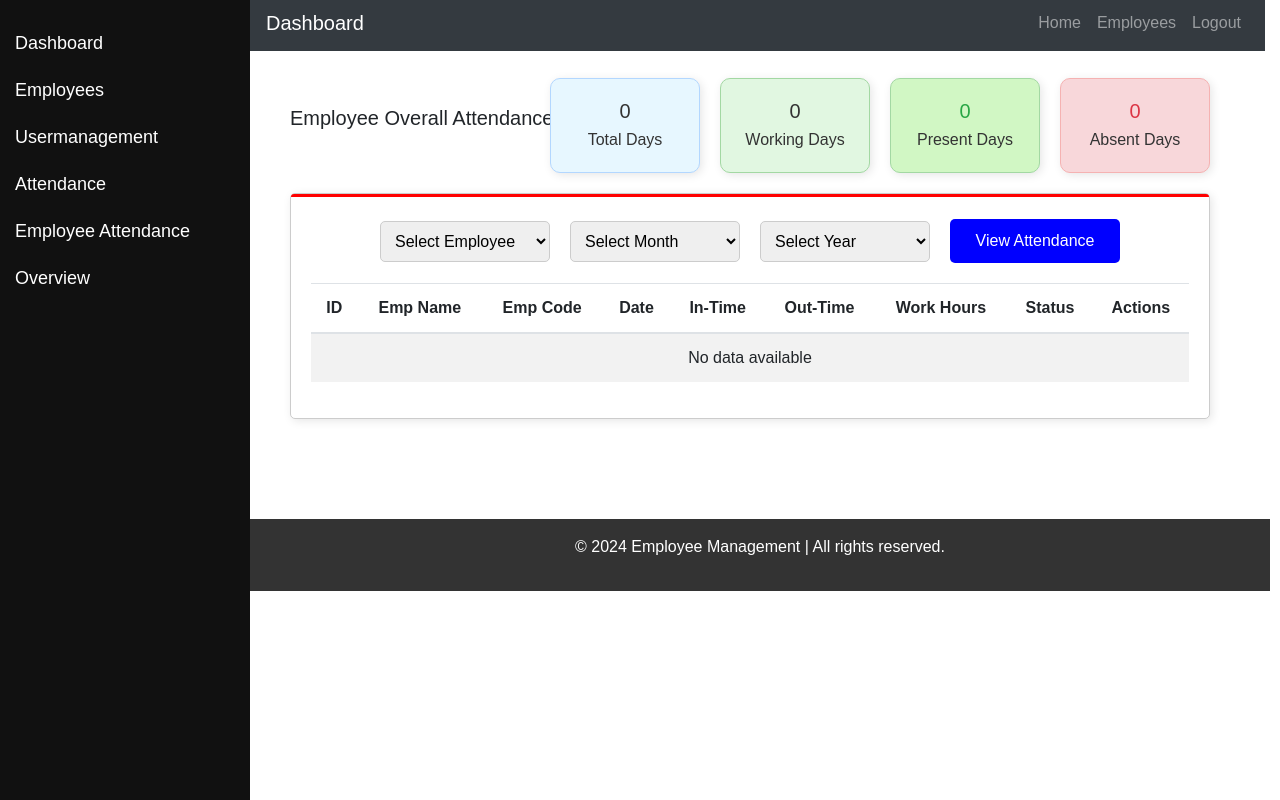
After one commit to Accentel/Practice, a PHP site: page /atte_overview.php in a window 1280 px wide. The commit adds this page. Run offline with PHP 8.4, Linux system fonts and the light colour scheme; a user stored in the database is signed in; data comes from the database, SQL or seed files in the repository; some libraries are stand-ins or nearby versions.

Commit message:
06-12-2024

```diff
--- /dev/null
+++ b/atte_overview.php
@@ -0,0 +1,288 @@
+<?php
+include('header.php');
+include('sidemenu.php');
+
+$attendanceResult = null;
+$totalDays = 0;
+$workingDays = 0;
+$presentDays = 0;
+$absentDays = 0;
+
+if ($_SERVER['REQUEST_METHOD'] == 'POST') {
+    $empcode = $_POST['empcode'];
+    $month = $_POST['month'];
+    $year = $_POST['year'];
+    include("connection.php");
+
+    // Fetch attendance records for the selected employee, month, and year
+    $stmt = $conn->prepare("SELECT ea.id, ea.date, ea.check_in_time, ea.check_out_time, ea.status, ea.work_hours, e.name, e.empcode AS emp_code
+                            FROM emp_attendance AS ea
+                            INNER JOIN practice AS e ON ea.empcode = e.id
+                            WHERE ea.empcode = ? AND MONTH(ea.date) = ? AND YEAR(ea.date) = ?
+                            ORDER BY ea.date ASC");
+    $stmt->bind_param("sii", $empcode, $month, $year);
+    $stmt->execute();
+    $attendanceResult = $stmt->get_result();
+
+// Fetch total days in the selected month
+$totalDays = cal_days_in_month(CAL_GREGORIAN, $month, $year);
+
+// Fetch working days, present, and absent counts
+$workingDaysStmt = $conn->prepare("SELECT COUNT(*) AS workingDays,
+                                           COALESCE(SUM(CASE WHEN ea.status = 'Present' THEN 1 ELSE 0 END), 0) AS presentDays,
+                                           COALESCE(SUM(CASE WHEN ea.status = 'Absent' THEN 1 ELSE 0 END), 0) AS absentDays
+                                    FROM emp_attendance AS ea
+                                    WHERE ea.empcode = ? AND MONTH(ea.date) = ? AND YEAR(ea.date) = ?");
+$workingDaysStmt->bind_param("sii", $empcode, $month, $year);
+$workingDaysStmt->execute();
+$result = $workingDaysStmt->get_result()->fetch_assoc();
+
+$workingDays = $result['workingDays'];
+$presentDays = $result['presentDays'];
+$absentDays = $result['absentDays'];
+}
+?>
+
+<!DOCTYPE html>
+<html lang="en">
+<head>
+    <style>
+        body {
+            margin: 0;
+            padding: 0;
+            overflow-x: hidden;
+            font-family: Arial, sans-serif;
+        }
+        .card {
+            border: 1px solid #ccc;
+            border-radius: 5px;
+            padding: 20px;
+            margin-top: 20px;
+            box-shadow: 2px 2px 10px rgba(0, 0, 0, 0.1);
+            position: relative;
+            width: 100%;
+        }
+        .card-topline {
+            position: absolute;
+            top: 0;
+            left: 0;
+            width: 100%;
+            height: 3px;
+            background-color: red;
+            border-radius: 5px 5px 0 0;
+        }
+        .form-container {
+            display: flex;
+            justify-content: center;
+            align-items: center;
+            gap: 10px;
+            margin-bottom: 15px;
+        }
+        .form-container select,
+        .form-container button {
+            padding: 10px;
+            margin: 5px;
+            border-radius: 5px;
+            border: 1px solid #ccc;
+            width: 170px;
+            box-sizing: border-box;
+        }
+        .summary-cards {
+            display: flex;
+            justify-content: flex-end;
+            gap: 20px;
+            margin: 20px 0;
+            margin-top: -60px;
+        }
+
+        .summary-card {
+            background-color: #f9f9f9;
+            border: 1px solid #ddd;
+            border-radius: 10px;
+            padding: 20px;
+            width: 150px;
+            text-align: center;
+            box-shadow: 2px 2px 10px rgba(0, 0, 0, 0.1);
+            transition: transform 0.3s ease, box-shadow 0.3s ease; /* Smooth transition */
+        }
+
+        .summary-card h4 {
+            margin: 0;
+            font-size: 20px;
+        }
+
+        .summary-card p {
+            margin: 5px 0 0;
+            font-size: 16px;
+        }
+
+        /* Color customizations */
+        .total-days {
+            background-color: #e7f7ff;
+            border: 1px solid #b3d7ff;
+        }
+
+        .working-days {
+            background-color: #e1f7e1;
+            border: 1px solid #a3d8a3;
+        }
+
+        .present-days {
+            background-color: #d1f7c4;
+            border: 1px solid #a3d8a3;
+        }
+
+        .absent-days {
+            background-color: #f8d7da;
+            border: 1px solid #f5b2b2;
+        }
+
+        /* Text color */
+        .summary-card h4, .summary-card p {
+            color: #333;
+        }
+
+        .present-days h4 {
+            color: #28a745;
+        }
+
+        .absent-days h4 {
+            color: #dc3545;
+        }
+
+        /* Hover effect */
+        .summary-card:hover {
+            transform: translateY(-5px); /* Slight upward movement */
+            box-shadow: 2px 2px 15px rgba(0, 0, 0, 0.2); /* Stronger shadow */
+        }
+
+        /* Hover color change (optional) */
+        .summary-card.total-days:hover {
+            background-color: #d0efff;
+        }
+
+        .summary-card.working-days:hover {
+            background-color: #c3f3c3;
+        }
+
+        .summary-card.present-days:hover {
+            background-color: #b4f1a4;
+        }
+
+        .summary-card.absent-days:hover {
+            background-color: #f5c2c2;
+        }
+    </style>
+</head>
+<body>
+<h5>Employee Overall Attendance</h5>
+
+<div class="summary-cards">
+    <div class="summary-card total-days">
+        <h4><?php echo $totalDays; ?></h4>
+        <p>Total Days</p>
+    </div>
+    <div class="summary-card working-days">
+        <h4><?php echo $workingDays; ?></h4>
+        <p>Working Days</p>
+    </div>
+    <div class="summary-card present-days">
+        <h4><?php echo $presentDays; ?></h4>
+        <p>Present Days</p>
+    </div>
+    <div class="summary-card absent-days">
+        <h4><?php echo $absentDays; ?></h4>
+        <p>Absent Days</p>
+    </div>
+</div>
+
+<div class="card">
+    <div class="card-topline"></div>
+
+    <form method="post" action="" class="form-container">
+        <select name="empcode" id="empcode" required>
+            <option value="" disabled selected>Select Employee</option>
+            <?php
+                include("connection.php");
+                $result = $conn->query("SELECT id, name FROM practice");
+                while ($row = $result->fetch_assoc()) {
+                    $selected = isset($empcode) && $empcode == $row['id'] ? 'selected' : '';
+                    echo "<option value='{$row['id']}' $selected>{$row['name']}</option>";
+                }
+            ?>
+        </select>
+
+        <select name="month" id="month" required>
+            <option value="" disabled selected>Select Month</option>
+            <?php
+                for ($m = 1; $m <= 12; $m++) {
+                    $monthName = date('F', mktime(0, 0, 0, $m, 1));
+                    $selected = isset($month) && $month == $m ? 'selected' : '';
+                    echo "<option value='$m' $selected>$monthName</option>";
+                }
+            ?>
+        </select>
+
+        <select name="year" id="year" required>
+            <option value="" disabled selected>Select Year</option>
+            <?php
+                $currentYear = date('Y');
+                for ($y = $currentYear; $y > $currentYear - 5; $y--) {
+                    $selected = isset($_POST['year']) && $_POST['year'] == $y ? 'selected' : '';
+                    echo "<option value='$y' $selected>$y</option>";
+                }
+            ?>
+        </select>
+
+        <button type="submit" style="background-color: blue; color: white; border: none; border-radius: 5px; cursor: pointer;">
+            View Attendance
+        </button>
+    </form>
+
+    <div class="table-scrollable">
+        <table class="table table-hover table-striped table-checkable order-column full-width">
+            <thead>
+                <tr style="text-align: center">
+                    <th>ID</th>
+                    <th>Emp Name</th>
+                    <th>Emp Code</th>
+                    <th>Date</th>
+                    <th>In-Time</th>
+                    <th>Out-Time</th>
+                    <th>Work Hours</th>
+                    <th>Status</th>
+                    <th>Actions</th>
+                </tr>
+            </thead>
+            <tbody>
+                <?php
+                if ($attendanceResult && $attendanceResult->num_rows > 0) {
+                    while ($row = $attendanceResult->fetch_assoc()) {
+                        $formattedDate = date('d-m-Y', strtotime($row['date']));
+                        echo "<tr style='text-align:center'>
+                            <td>{$row['id']}</td>
+                            <td>{$row['name']}</td>
+                            <td>{$row['emp_code']}</td>
+                            <td>{$formattedDate}</td>
+                            <td>{$row['check_in_time']}</td>
+                            <td>{$row['check_out_time']}</td>
+                            <td>{$row['work_hours']}</td>
+                            <td>{$row['status']}</td>
+                            <td>
+                                <a href='view_attendance.php?id={$row['id']}'>View</a>
+                            </td>
+                        </tr>";
+                    }
+                } else {
+                    echo "<tr><td colspan='9' style='text-align: center;'>No data available</td></tr>";
+                }
+                ?>
+            </tbody>
+        </table>
+    </div>
+</div>
+
+</body>
+</html>
+
+<?php include('footer.php'); ?>
--- a/sidemenu.php
+++ b/sidemenu.php
@@ -7,7 +7,6 @@ if($_SESSION['user']=="admin"){ ?>
 <head>
 
 <style>
-
   /* Sidebar styling */
 .sidebar {
     height: 100%;
@@ -31,16 +30,11 @@ if($_SESSION['user']=="admin"){ ?>
     background-color: #575757;
 }
 
-
-
-
 /* Page content */
 .content {
     margin-left: 260px; /* Same as the width of the sidebar */
     padding: 20px;
 }
-
-
 
 /* Sidebar styling */
 .sidebar {
@@ -71,9 +65,8 @@ if($_SESSION['user']=="admin"){ ?>
     margin-left: 110px; /* Same as the width of the sidebar */
     padding: 20px;
 }
+  </style>
 
-
-  </style>
   <title>Employee Management</title>
     <!-- Include Bootstrap CSS for styling (optional) -->
     <link rel="stylesheet" href="https://maxcdn.bootstrapcdn.com/bootstrap/4.0.0/css/bootstrap.min.css">
@@ -93,6 +86,7 @@ if($_SESSION['user']=="admin"){ ?>
         <a href="user_list.php">Usermanagement</a>
         <a href="emp_attendance.php">Attendance</a>
         <a href="payslip.php">Employee Attendance</a>
+        <a href="atte_overview.php">Overview</a>
         <!-- <a href="projects.php">Projects</a>
         <a href="settings.php">Settings</a> -->
     </div>
```
Also changed, not shown: emp_attendance.php (+24 -24 lines), index.php (+7 -0 lines), payslip.php (+5 -4 lines), sidemenu1.php (+39 -34 lines), user_attend.php (added, +272 -0 lines).
